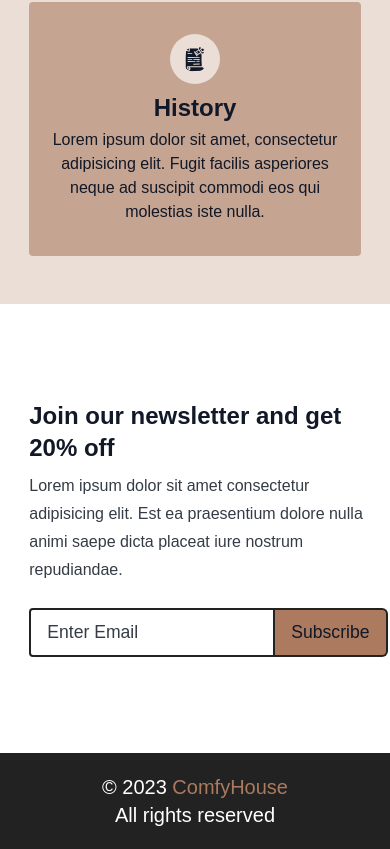
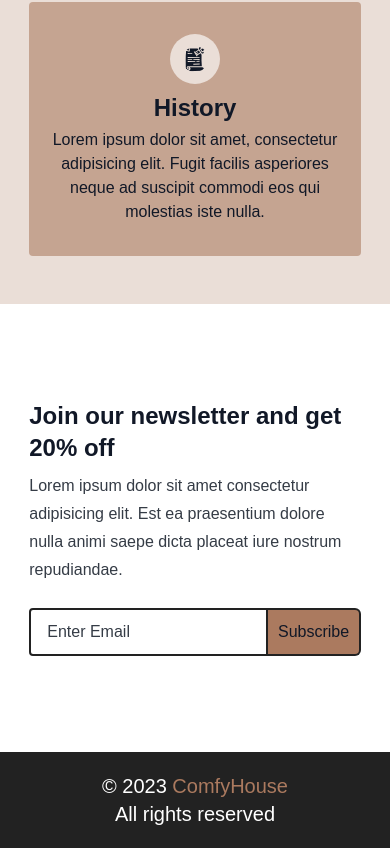
Before and after one commit to margusliinev/react-projects, a React (Vite) app in the folder 02-comfy-house/: page / in a window 390 px wide. Shown: the part 1699-2548 px from the top of the page. Built offline with nearby package versions, Linux system fonts and the light colour scheme; no server answers; a web font is replaced by a local one.

Commit message:
small screen style fix for contact section

```diff
--- a/02-comfy-house/src/main.scss
+++ b/02-comfy-house/src/main.scss
@@ -727,6 +727,19 @@ section {
     }
 }
 
+@media screen and (max-width: 450px) {
+    .contact-form {
+        .contact-form-input {
+            max-width: 250px;
+            font-size: 1rem;
+        }
+        .submit-btn {
+            font-size: 1rem;
+            padding: 0.8rem 0.6rem;
+        }
+    }
+}
+
 @media screen and (min-width: $width-md) {
     .home-page-contact-container {
         width: 90vw;
```
